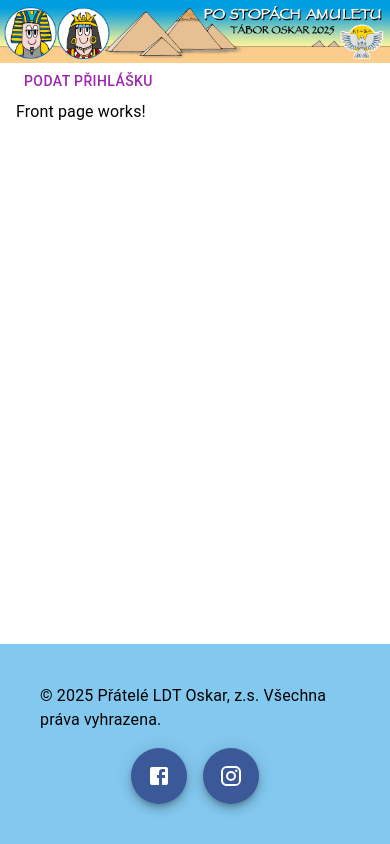
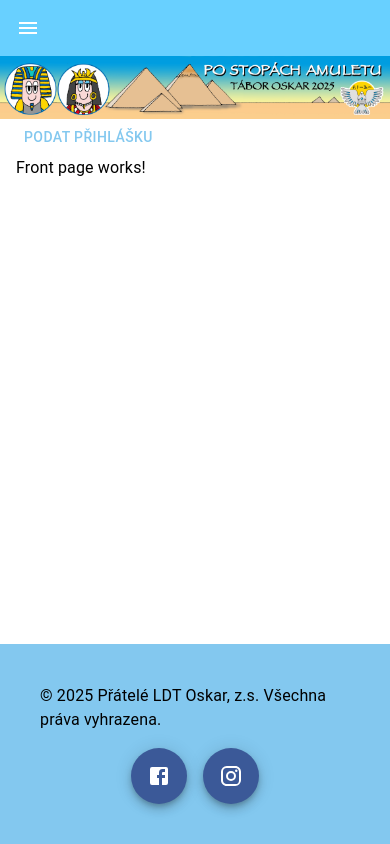
Before and after one commit to the-Radek/oskar-web, a Next.js app: page / in a window 390 px wide. Built offline with nearby package versions, Linux system fonts and the light colour scheme.

Commit message:
Mobile navigation

```diff
--- a/src/components/common/global-theme.component.tsx
+++ b/src/components/common/global-theme.component.tsx
@@ -2,14 +2,7 @@
 import CssBaseline from '@mui/material/CssBaseline';
 import GlobalStyles from '@mui/material/GlobalStyles';
 import { useTheme } from '@mui/material/styles';
-
-function Wrapper({
-  children,
-}: Readonly<{
-  children: React.ReactNode;
-}>) {
-  return children;
-}
+import Wrapper from '../utilities/wrapper';
 
 export default function GlobalTheme() {
   const theme = useTheme();
--- a/src/components/common/header.component.tsx
+++ b/src/components/common/header.component.tsx
@@ -8,7 +8,8 @@ import MobileNav from './nav/mobile-nav';
 
 export default function Header() {
   const theme = useTheme();
-  const isMobile = useMediaQuery(theme.breakpoints.down('sm'));
+  // the negative of the media query is to ensure mobile first approach
+  const isMobile = !useMediaQuery(theme.breakpoints.up('sm'));
 
   return (
     <Box
--- a/src/components/common/nav/mobile-nav.tsx
+++ b/src/components/common/nav/mobile-nav.tsx
@@ -1,3 +1,113 @@
+import AppBar from '@mui/material/AppBar';
+import IconButton from '@mui/material/IconButton';
+import Toolbar from '@mui/material/Toolbar';
+import MenuIcon from '@mui/icons-material/Menu';
+import Typography from '@mui/material/Typography';
+import { ReactNode, useEffect, useState } from 'react';
+import List from '@mui/material/List';
+import routes from './routes';
+import ListItem from '@mui/material/ListItem';
+import ListItemButton, { ListItemButtonProps } from '@mui/material/ListItemButton';
+import Link, { LinkProps } from 'next/link';
+import ListItemText from '@mui/material/ListItemText';
+import { usePathname } from 'next/navigation';
+import SwipeableDrawer from '@mui/material/SwipeableDrawer';
+import Wrapper from '@/components/utilities/wrapper';
+import Divider from '@mui/material/Divider';
+
+function ListLink(
+  props: ListItemButtonProps &
+    LinkProps &
+    Readonly<{
+      children: ReactNode;
+    }> & { active?: boolean }
+) {
+  const { active, children, ...rest } = props;
+
+  return (
+    <ListItemButton
+      component={Link}
+      aria-current={active ? 'page' : null}
+      sx={(theme) => ({
+        padding: `${theme.spacing(2)} 0`,
+        '&:hover, &.Mui-focusVisible': {
+          backgroundColor: theme.palette.secondary.light,
+        },
+      })}
+      {...rest}
+    >
+      {children}
+    </ListItemButton>
+  );
+}
+
 export default function MobileNav() {
-  return null;
+  const currentPath = usePathname();
+  const [title, setTitle] = useState('');
+  const [open, setOpen] = useState(false);
+
+  useEffect(() => {
+    setTitle(document.title);
+  }, [currentPath]);
+
+  const toggleDrawer = (newOpen: boolean) => () => {
+    setOpen(newOpen);
+  };
+
+  return (
+    <AppBar position="static">
+      <Toolbar>
+        <IconButton
+          size="large"
+          edge="start"
+          color="inherit"
+          aria-label="menu"
+          sx={{ mr: 2 }}
+          onClick={toggleDrawer(true)}
+        >
+          <MenuIcon />
+        </IconButton>
+        <SwipeableDrawer
+          open={open}
+          onOpen={toggleDrawer(true)}
+          onClose={toggleDrawer(false)}
+          sx={(theme) => ({
+            '& .MuiDrawer-paper': {
+              backgroundColor: theme.palette.secondary.main,
+              color: theme.palette.secondary.contrastText,
+            },
+          })}
+        >
+          <nav>
+            <List sx={{ width: 250 }}>
+              {routes.map((x, index) => {
+                const active = x.path == currentPath;
+                return (
+                  <Wrapper key={x.path}>
+                    {index > 0 && <Divider component="li" variant="middle" />}
+                    <ListItem disablePadding>
+                      <ListLink href={x.path} active={active} onClick={toggleDrawer(false)}>
+                        <ListItemText
+                          disableTypography
+                          primary={x.label}
+                          sx={(theme) => ({
+                            fontWeight: active ? theme.typography.fontWeightBold : null,
+                            fontSize: active ? '1.2rem' : '1.1rem',
+                            textAlign: 'center',
+                          })}
+                        />
+                      </ListLink>
+                    </ListItem>
+                  </Wrapper>
+                );
+              })}
+            </List>
+          </nav>
+        </SwipeableDrawer>
+        <Typography component="h1" variant="h6" noWrap sx={{ flexGrow: 1 }}>
+          {title}
+        </Typography>
+      </Toolbar>
+    </AppBar>
+  );
 }
--- /dev/null
+++ b/src/components/utilities/wrapper.tsx
@@ -0,0 +1,7 @@
+export default function Wrapper({
+  children,
+}: Readonly<{
+  children: React.ReactNode;
+}>) {
+  return children;
+}
--- a/src/theme/default.ts
+++ b/src/theme/default.ts
@@ -15,7 +15,11 @@ const theme = createTheme({
     mode: 'light',
     primary: {
       main: '#68d0ff',
-      dark: '#006bb7',
+      // dark: '#006bb7',
+      contrastText: '#fff',
+    },
+    secondary: {
+      main: '#83c8ef',
       contrastText: '#fff',
     },
     meta: augmentColor('#3b5998'),
```
